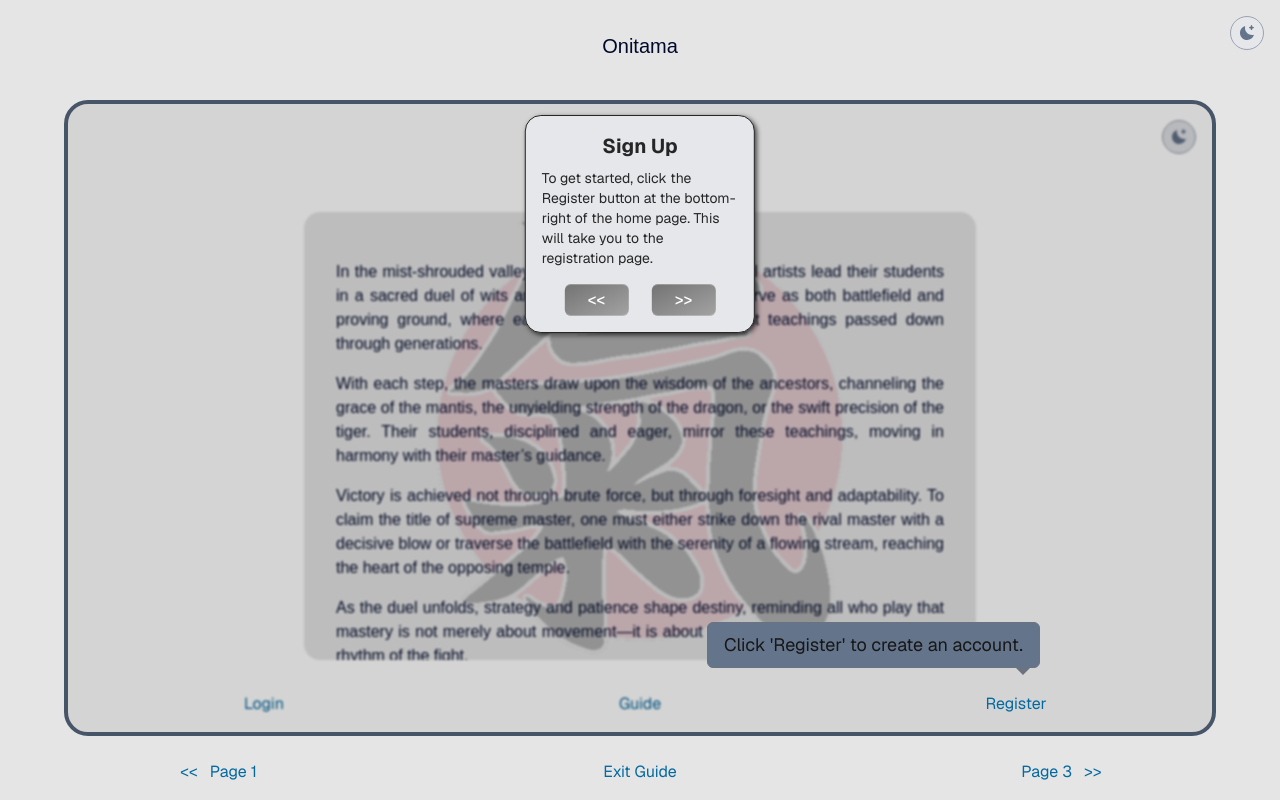
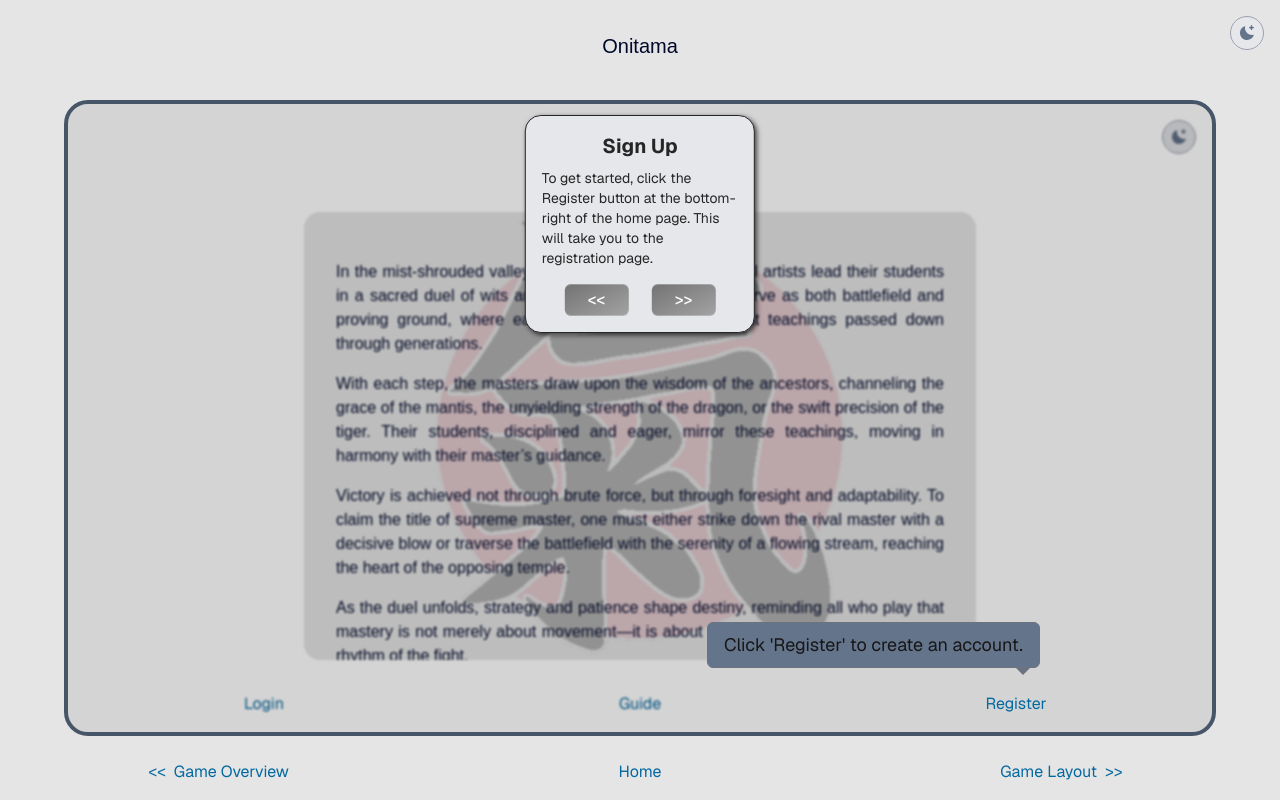
Before and after one commit to mngatewood/onitama, a Next.js app: page /guide/2 in a window 1280 px wide. Built offline with nearby package versions, Linux system fonts and the light colour scheme; a web font is replaced by a local one.

Commit message:
Update footer nav links

```diff
--- a/app/guide/1/page.tsx
+++ b/app/guide/1/page.tsx
@@ -36,19 +36,19 @@ const GuidePageOne = () => {
 					<Image src={spirit} width={640} height={640} alt="Spirit" priority />
 				</div>
 			</main>
-			<footer className="w-full h-10 portrait:h-14 landscape:short:h-14 p-2 portrait:p-4 landscape:short:p-4 flex justify-center gap-4 text-sky-700 dark:text-sky-300 bg-neutral-200 dark:bg-blue-1 z-50">
-				<div className="w-1/3">
+			<footer className="w-full h-10 text-sm xxs:text-base portrait:h-14 landscape:short:h-14 p-2 portrait:p-4 landscape:short:p-4 flex justify-center gap-4 text-sky-700 dark:text-sky-300 bg-neutral-200 dark:bg-blue-1 z-50">
+				<div className="w-2/5">
 				</div>
-				<button className="w-1/3 group hover:font-bold hover:scale-125 transition-all duration-500">
+				<button className="w-1/5 group hover:font-bold hover:scale-125 transition-all duration-500">
 					<Link href="/" className="relative">
-						<span>Exit Guide</span>
+						<span>Home</span>
 						<span className="absolute -bottom-1 left-1/2 w-0 transition-all h-0.5 bg-sky-700 dark:bg-sky-300 group-hover:w-1/2"></span>
 						<span className="absolute -bottom-1 right-1/2 w-0 transition-all h-0.5 bg-sky-700 dark:bg-sky-300 group-hover:w-1/2"></span>
 					</Link>
 				</button>
-				<button className="w-1/3 group hover:font-bold hover:scale-125 transition-all duration-500">
+				<button className="w-2/5 group hover:font-bold hover:scale-125 transition-all duration-500">
 					<Link href="/guide/2" className="relative">
-						<span>Page 2 &nbsp;&nbsp;&gt;&gt;</span>
+						<span className="whitespace-nowrap">Start a Game &nbsp;&gt;&gt;</span>
 						<span className="absolute -bottom-1 right-0 w-0 transition-all h-0.5 bg-sky-700 dark:bg-sky-300 group-hover:w-full"></span>
 					</Link>
 				</button>
--- a/app/guide/2/page.tsx
+++ b/app/guide/2/page.tsx
@@ -79,23 +79,23 @@ const GuidePageTwo = () => {
 					/>
 				}
 			</main>
-			<footer className="w-full h-10 portrait:h-14 landscape:short:h-14 p-2 portrait:p-4 landscape:short:p-4 flex justify-center gap-4 text-sky-700 dark:text-sky-300 bg-neutral-200 dark:bg-blue-1 z-50">
+			<footer className="w-full h-10 text-sm xxs:text-base portrait:h-14 landscape:short:h-14 p-2 portrait:p-4 landscape:short:p-4 flex justify-center gap-4 text-sky-700 dark:text-sky-300 bg-neutral-200 dark:bg-blue-1 z-50">
 				<button className="w-1/3 group hover:font-bold hover:scale-125 transition-all duration-500">
 					<Link href="/guide/1" className="relative">
-						<span>&lt;&lt;&nbsp;&nbsp; Page 1</span>
+						<span className="whitespace-nowrap">&lt;&lt;&nbsp; Game Overview</span>
 						<span className="absolute -bottom-1 left-0 w-0 transition-all h-0.5 bg-sky-700 dark:bg-sky-300 group-hover:w-full"></span>
 					</Link>
 				</button>
 				<button className="w-1/3 group hover:font-bold hover:scale-125 transition-all duration-500">
 					<Link href="/" className="relative">
-						<span>Exit Guide</span>
+						<span>Home</span>
 						<span className="absolute -bottom-1 left-1/2 w-0 transition-all h-0.5 bg-sky-700 dark:bg-sky-300 group-hover:w-1/2"></span>
 						<span className="absolute -bottom-1 right-1/2 w-0 transition-all h-0.5 bg-sky-700 dark:bg-sky-300 group-hover:w-1/2"></span>
 					</Link>
 				</button>
 				<button className="w-1/3 group hover:font-bold hover:scale-125 transition-all duration-500">
 					<Link href="/guide/3" className="relative">
-						<span>Page 3 &nbsp;&nbsp;&gt;&gt;</span>
+						<span className="whitespace-nowrap">Game Layout &nbsp;&gt;&gt;</span>
 						<span className="absolute -bottom-1 right-0 w-0 transition-all h-0.5 bg-sky-700 dark:bg-sky-300 group-hover:w-full"></span>
 					</Link>
 				</button>
--- a/app/guide/3/page.tsx
+++ b/app/guide/3/page.tsx
@@ -109,22 +109,22 @@ const GuidePageThree = () => {
 						/>
 				}
 			</main>
-			<footer className="w-full h-10 portrait:h-14 landscape:short:h-14 p-2 portrait:p-4 landscape:short:p-4 flex justify-center gap-4 text-sky-700 dark:text-sky-300 bg-neutral-200 dark:bg-blue-1 z-50">
+			<footer className="w-full h-10 text-sm xxs:text-base portrait:h-14 landscape:short:h-14 p-2 portrait:p-4 landscape:short:p-4 flex justify-center gap-4 text-sky-700 dark:text-sky-300 bg-neutral-200 dark:bg-blue-1 z-50">
 				<button className="w-1/3 group hover:font-bold hover:scale-125 transition-all duration-500">
 					<Link href="/guide/2" className="relative">
-						<span>&lt;&lt;&nbsp;&nbsp; Page 2</span>
+						<span className="whitespace-nowrap">&lt;&lt;&nbsp; Start a Game</span>
 						<span className="absolute -bottom-1 right-0 w-0 transition-all h-0.5 bg-sky-700 dark:bg-sky-300 group-hover:w-full"></span>
 					</Link>
 				</button>
 				<button className="w-1/3 group hover:font-bold hover:scale-125 transition-all duration-500">
 					<Link href="/" className="relative">
-						<span>Exit Guide</span>
+						<span>Home</span>
 						<span className="absolute -bottom-1 right-0 w-0 transition-all h-0.5 bg-sky-700 dark:bg-sky-300 group-hover:w-full"></span>
 					</Link>
 				</button>
 				<button className="w-1/3 group hover:font-bold hover:scale-125 transition-all duration-500">
 					<Link href="/guide/4" className="relative">
-						<span>Page 4 &nbsp;&nbsp;&gt;&gt;</span>
+						<span className="whitespace-nowrap">Choose a Scroll &nbsp;&gt;&gt;</span>
 						<span className="absolute -bottom-1 right-0 w-0 transition-all h-0.5 bg-sky-700 dark:bg-sky-300 group-hover:w-full"></span>
 					</Link>
 				</button>
```
